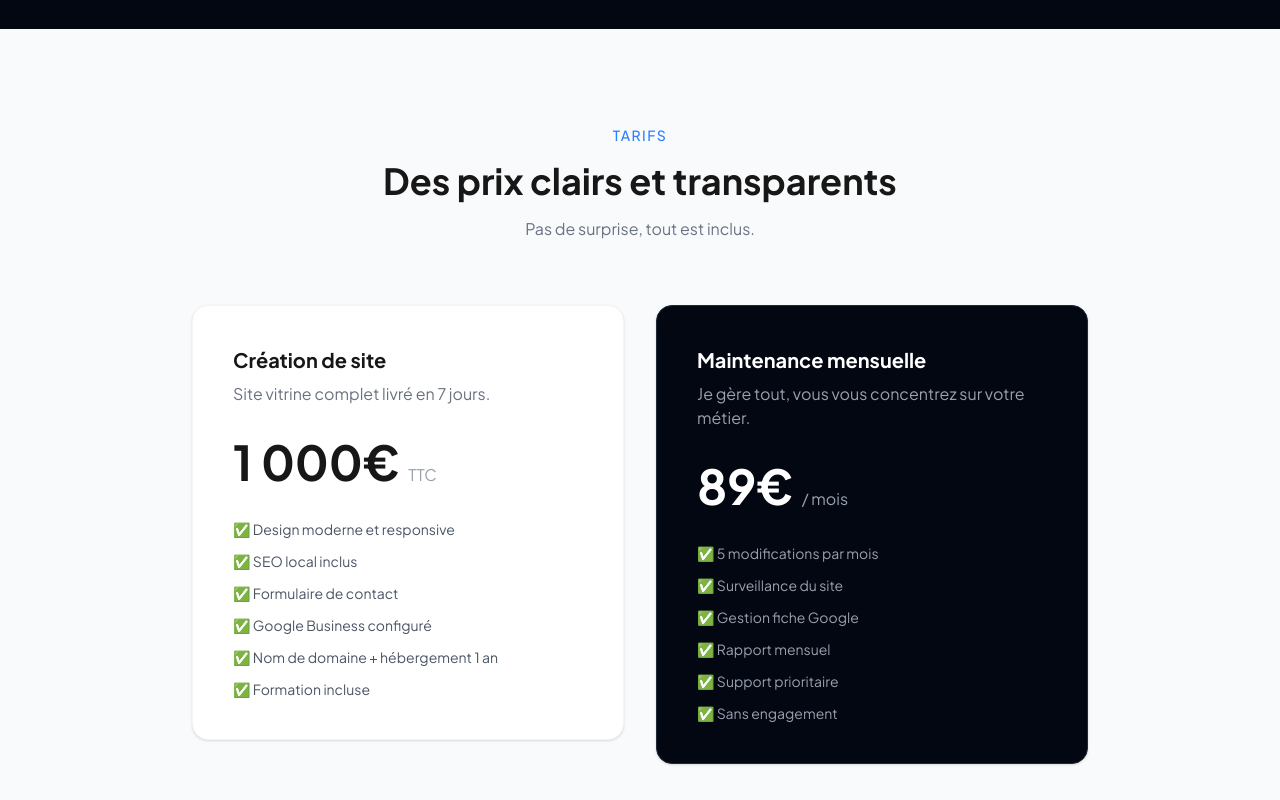
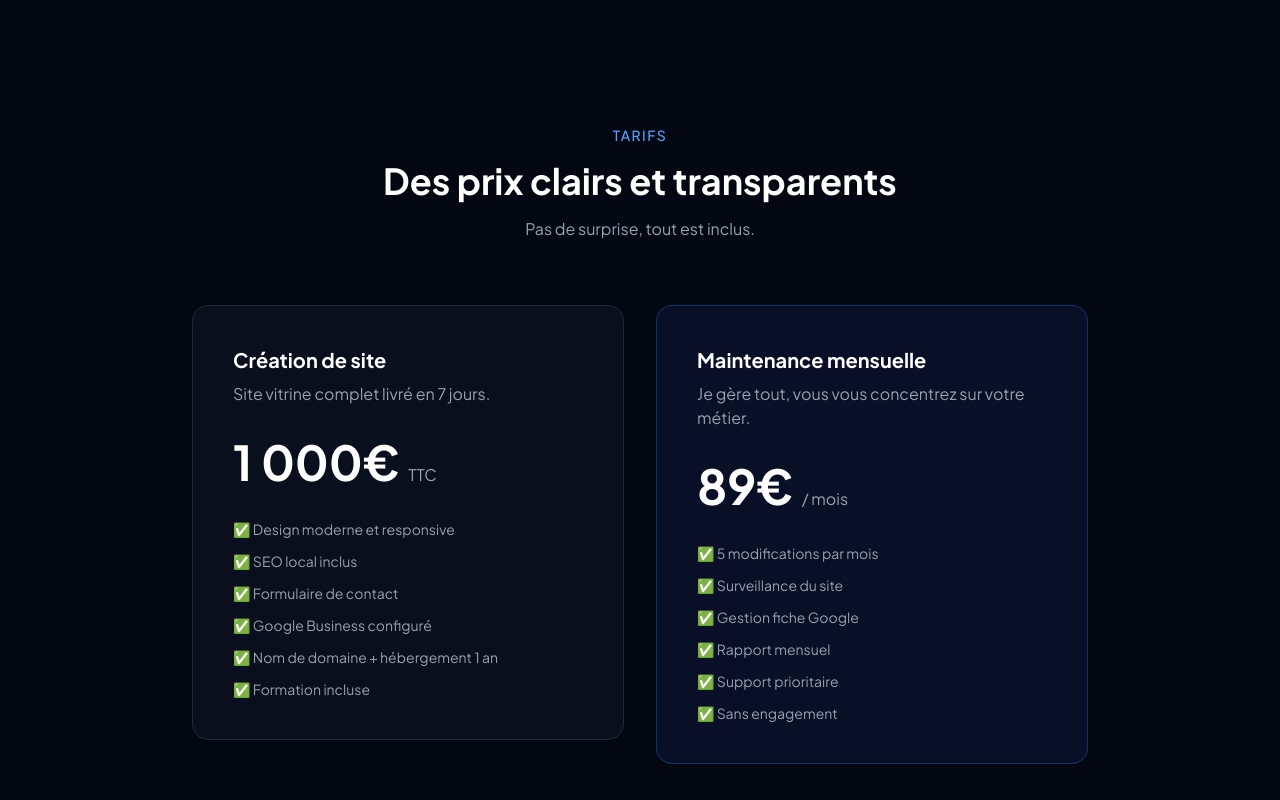
Before and after one commit to enguerrandbourghelle/agence-demo, a Next.js app: page / in a window 1280 px wide. Shown: the part 2700-3500 px from the top of the page. Built offline with nearby package versions, Linux system fonts and the light colour scheme.

Commit message:
feat: theme sombre sur Tarifs

```diff
--- a/components/Tarifs.tsx
+++ b/components/Tarifs.tsx
@@ -2,20 +2,20 @@ import AnimatedSection from "./AnimatedSection";
 
 export default function Tarifs() {
   return (
-    <section className="py-24 px-6 bg-gray-50">
+    <section className="py-24 px-6 bg-gray-950">
       <div className="max-w-4xl mx-auto">
         <AnimatedSection>
-          <p className="text-sm font-medium text-blue-500 mb-4 tracking-widest uppercase text-center">Tarifs</p>
-          <h2 className="text-4xl font-bold text-center mb-4">Des prix clairs et transparents</h2>
-          <p className="text-center text-gray-500 mb-16">Pas de surprise, tout est inclus.</p>
+          <p className="text-sm font-medium text-blue-400 mb-4 tracking-widest uppercase text-center">Tarifs</p>
+          <h2 className="text-4xl font-bold text-center mb-4 text-white">Des prix clairs et transparents</h2>
+          <p className="text-center text-gray-400 mb-16">Pas de surprise, tout est inclus.</p>
         </AnimatedSection>
         <div className="grid grid-cols-1 md:grid-cols-2 gap-8">
           <AnimatedSection>
-            <div className="bg-white rounded-2xl p-10 shadow-sm border border-gray-100">
-              <h3 className="text-xl font-bold mb-2">Création de site</h3>
-              <p className="text-gray-500 mb-8">Site vitrine complet livré en 7 jours.</p>
-              <p className="text-5xl font-bold mb-8">1 000€ <span className="text-base font-normal text-gray-400">TTC</span></p>
-              <ul className="flex flex-col gap-3 text-gray-600 text-sm">
+            <div className="bg-gray-900/50 rounded-2xl p-10 border border-gray-800">
+              <h3 className="text-xl font-bold mb-2 text-white">Création de site</h3>
+              <p className="text-gray-400 mb-8">Site vitrine complet livré en 7 jours.</p>
+              <p className="text-5xl font-bold mb-8 text-white">1 000€ <span className="text-base font-normal text-gray-400">TTC</span></p>
+              <ul className="flex flex-col gap-3 text-gray-400 text-sm">
                 <li>✅ Design moderne et responsive</li>
                 <li>✅ SEO local inclus</li>
                 <li>✅ Formulaire de contact</li>
@@ -26,7 +26,7 @@ export default function Tarifs() {
             </div>
           </AnimatedSection>
           <AnimatedSection>
-            <div className="bg-gray-950 rounded-2xl p-10 shadow-sm border border-gray-800">
+            <div className="bg-blue-950/30 rounded-2xl p-10 border border-blue-500/30">
               <h3 className="text-xl font-bold mb-2 text-white">Maintenance mensuelle</h3>
               <p className="text-gray-400 mb-8">Je gère tout, vous vous concentrez sur votre métier.</p>
               <p className="text-5xl font-bold mb-8 text-white">89€ <span className="text-base font-normal text-gray-400">/ mois</span></p>
```
